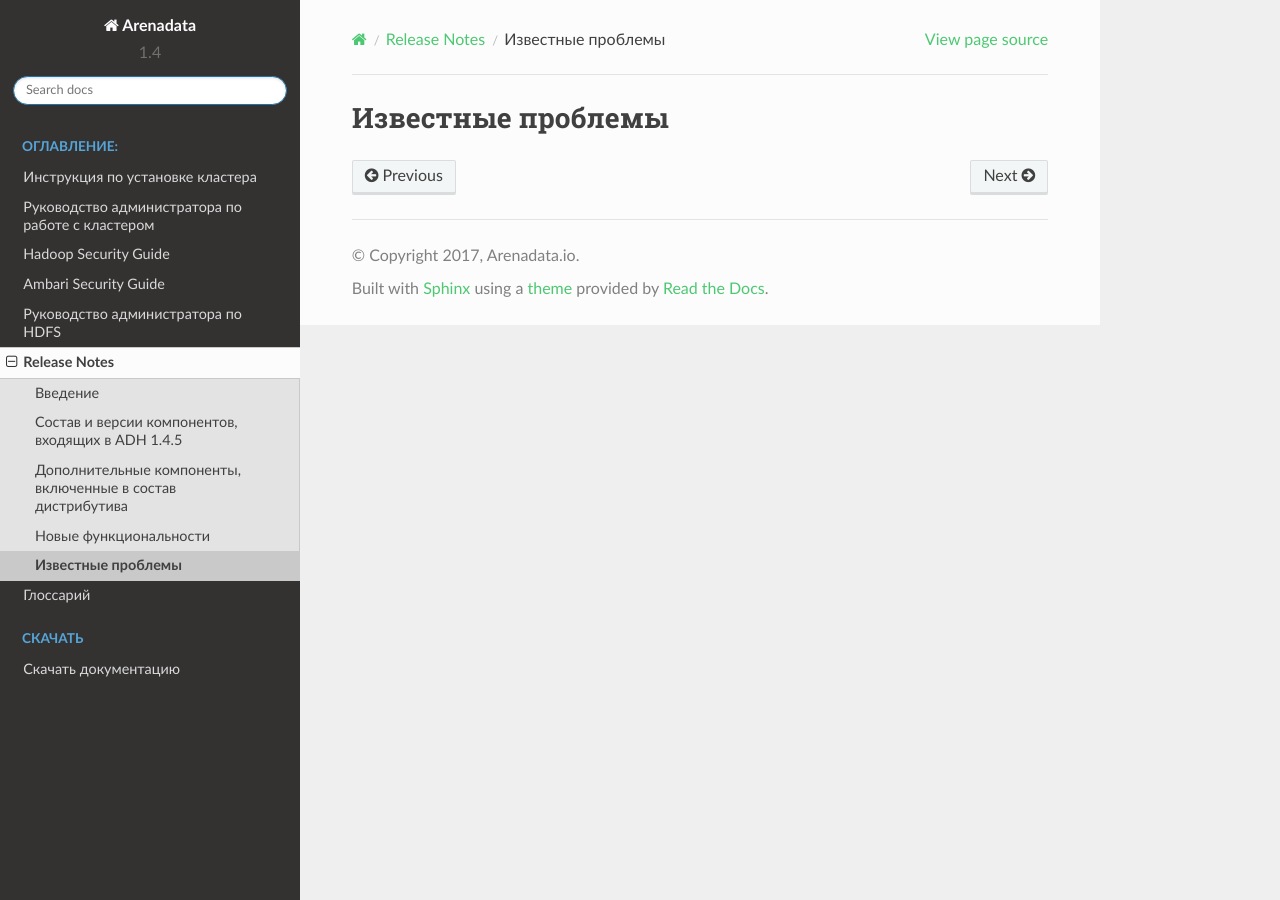
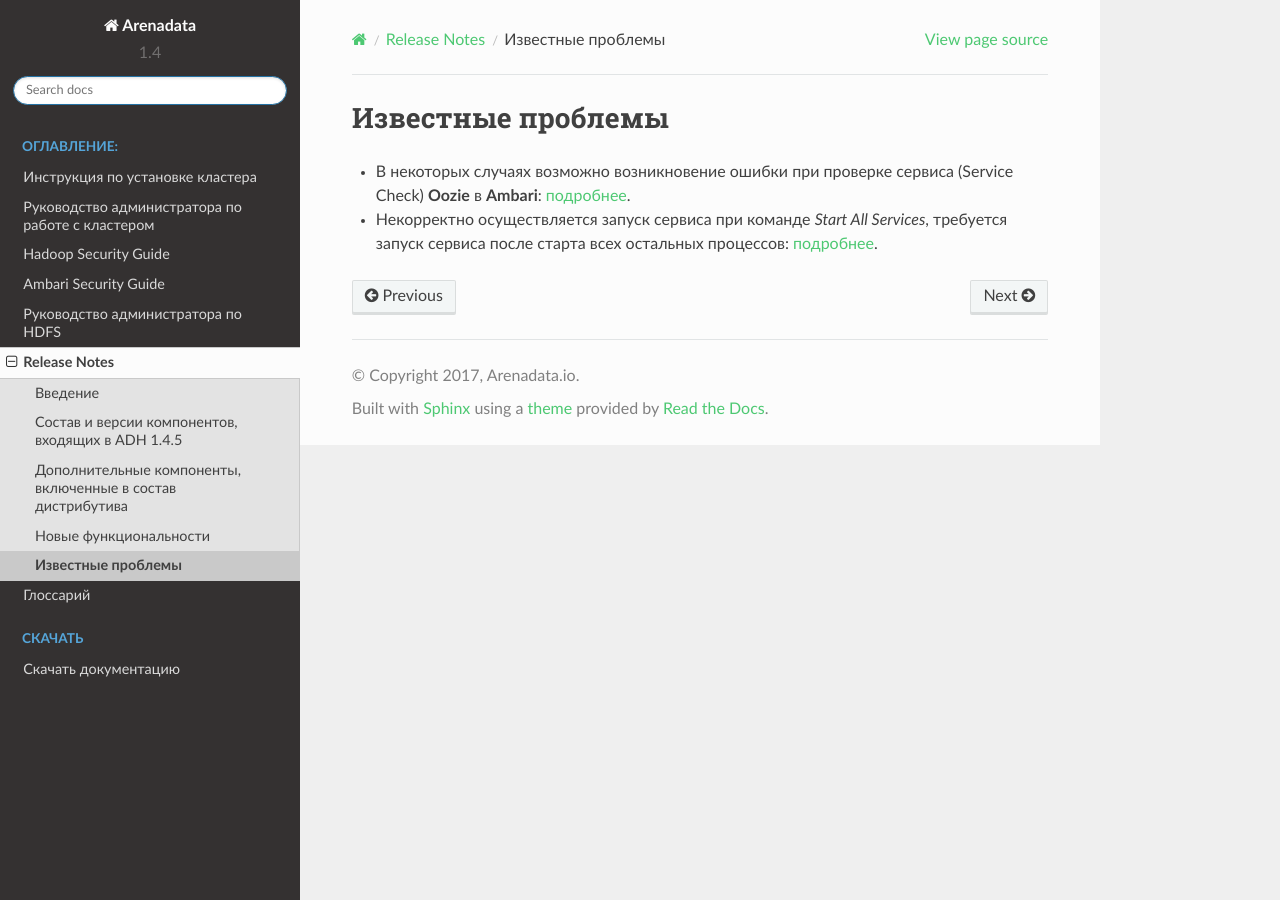
Before and after one commit to arenadata/docs_adps, a Sphinx documentation site: the page built from source/ReleaseNotes/problems.rst, in a window 1280 px wide. Built offline with Sphinx 7.4.7 and the Read the Docs theme 2.0.0, drawn with Linux system fonts in a browser that asks for light colours.

Commit message:
Update problems.rst

```diff
--- a/source/ReleaseNotes/problems.rst
+++ b/source/ReleaseNotes/problems.rst
@@ -1,2 +1,6 @@
 Известные проблемы
 ------------------
+
++ В некоторых случаях возможно возникновение ошибки при проверке сервиса (Service Check) **Oozie** в **Ambari**: `подробнее <https://jira.arenadata.io/browse/ADH-76>`_.
+
++ Некорректно осуществляется запуск сервиса при команде *Start All Services*, требуется запуск сервиса после старта всех остальных процессов: `подробнее <https://jira.arenadata.io/browse/ADH-82>`_.
```
